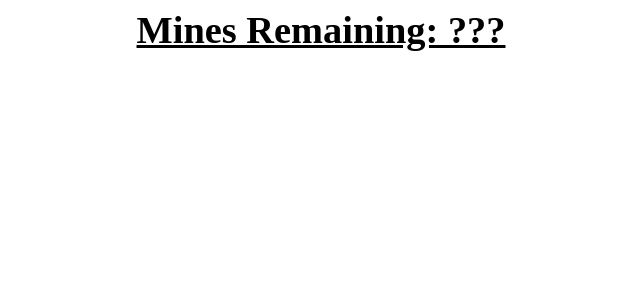
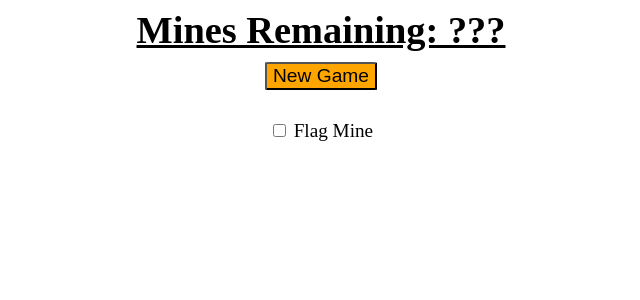
Before and after one commit to LaunchCodeEducation/LCHS_minesweeper_solution, a Flask app: page /play in a window 1280 px wide. Shown: the top 300 px of the page, without its empty margins (319-959 px from the left). Run offline with Flask 2, Linux system fonts and the light colour scheme.

Commit message:
End of mines.html tutorial.

```diff
--- a/templates/mines.html
+++ b/templates/mines.html
@@ -2,12 +2,31 @@
 
 {% block content %}
 <header class="centered">
-    <!-- Add header content here. -->
+    <button type="submit" form="game-board" class="menu" name="guess" value="">New Game</button>
 </header>
 <section class="centered">
     <form id="game-board" action="/play" method="POST">
-        <!-- Include Flag Mine checkbox. -->
-        <!-- Add the table (with active cell buttons) here. -->
+        <section class="centered">
+            <label><input type="checkbox" name="flagged" /> Flag Mine</label>
+        </section>
+        <table>
+            <tr>
+                {% for column in session['columns'] %}
+                    <th class="centered">{{column}}</th>
+                {% endfor %}
+            </tr>
+            {% for row in session['rows'] %}
+                <tr>
+                    {% for cell in row %}
+                        {% if cell|length == 1 %}
+                            <td class="centered"><strong>{{cell}}</strong></td>
+                        {% else %}
+                            <td class="empty"><button type="submit" name="guess" value="{{cell}}">{{cell}}</button></td>
+                        {% endif %}
+                    {% endfor %}
+                </tr>
+            {% endfor %}
+        </table>
     </form>
 </section>
 {% endblock %}
```
